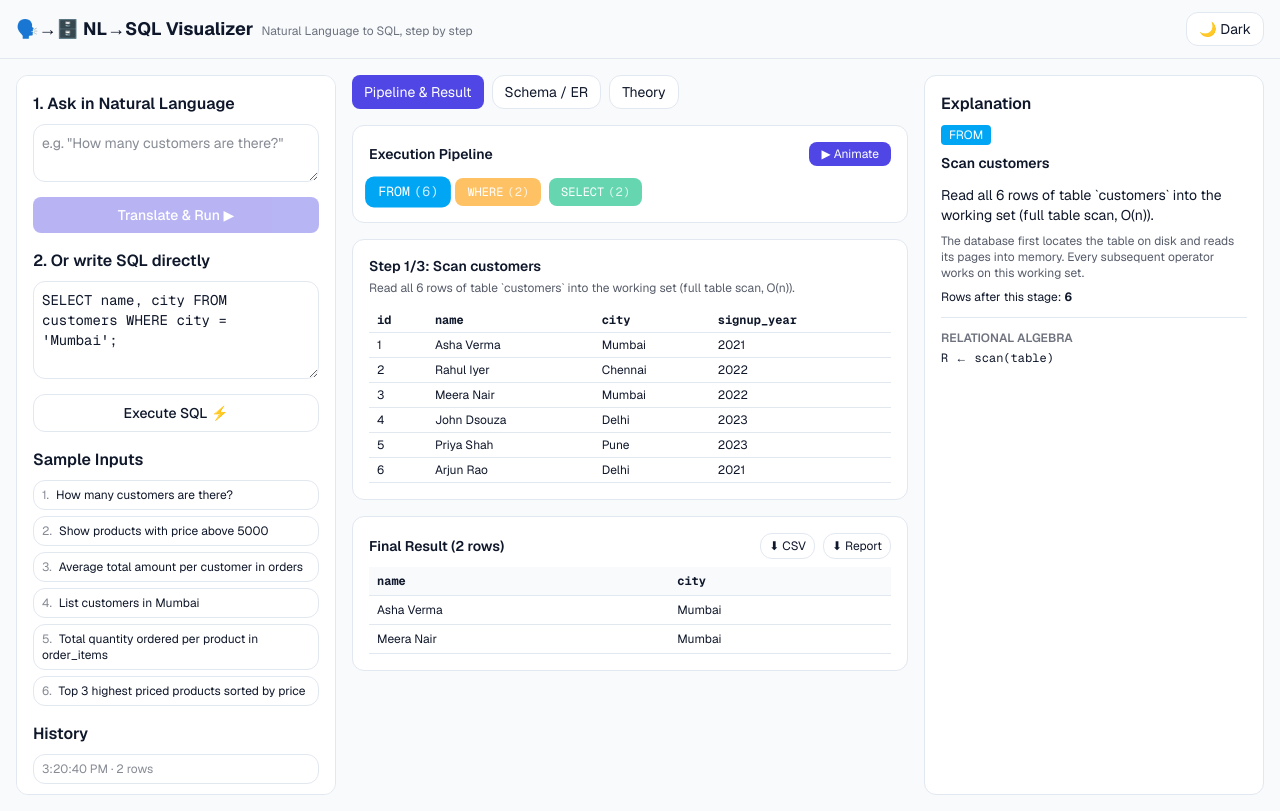
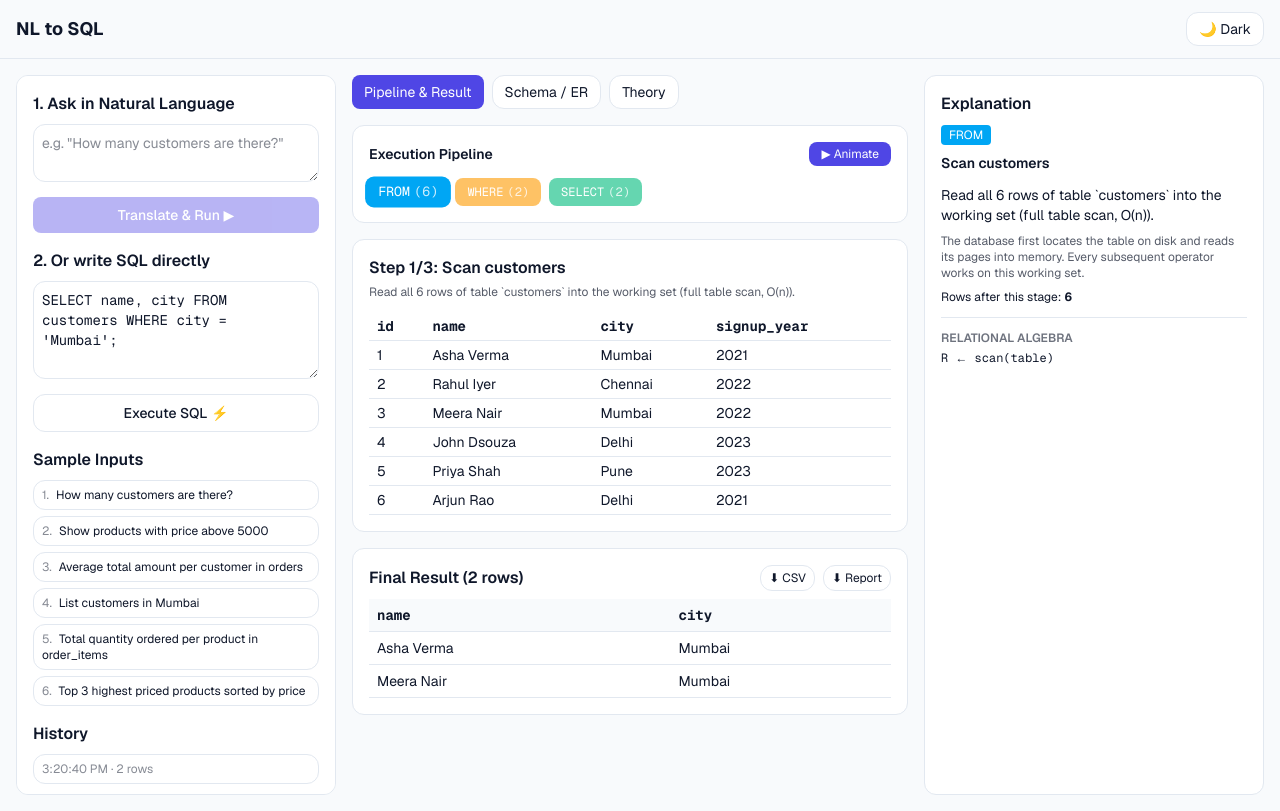
Before and after one commit to saurabhksatya/nlp-sql, a Next.js app: page / in a window 1280 px wide. Both pictures are taken after a click on the button "Execute SQL ⚡". Built offline with nearby package versions, Linux system fonts and the light colour scheme.

Commit message:
refactor: update headings and improve ER diagram rendering

```diff
--- a/package.json
+++ b/package.json
@@ -9,6 +9,7 @@
     "lint": "eslint"
   },
   "dependencies": {
+    "mermaid": "^11.17.2",
     "next": "16.3.2",
     "react": "19.2.8",
     "react-dom": "19.2.8"
--- a/src/app/page.tsx
+++ b/src/app/page.tsx
@@ -159,12 +159,7 @@ export default function Home() {
         className="flex items-center justify-between px-4 py-3 border-b"
         style={{ borderColor: "var(--border)" }}
       >
-        <h1 className="text-lg font-bold">
-          🗣️→🗄️ NL→SQL Visualizer
-          <span className="ml-2 text-xs font-normal opacity-60">
-            Natural Language to SQL, step by step
-          </span>
-        </h1>
+        <h1 className="text-lg font-bold">NL to SQL</h1>
         <button
           onClick={() => setDark((d) => !d)}
           className="px-3 py-1.5 rounded-lg text-sm panel hover:opacity-80"
@@ -353,7 +348,7 @@ export default function Home() {
 
               {current && (
                 <div className="panel p-4">
-                  <h3 className="font-semibold text-sm mb-1">
+                  <h3 className="font-semibold text-base mb-1">
                     Step {activeStep + 1}/{steps.length}: {current.title}
                   </h3>
                   <p className="text-xs opacity-70 mb-3">{current.detail}</p>
@@ -364,7 +359,7 @@ export default function Home() {
               {!error && finalRows.length > 0 && (
                 <div className="panel p-4">
                   <div className="flex items-center justify-between mb-2">
-                    <h3 className="font-semibold text-sm">
+                    <h3 className="font-semibold text-base">
                       Final Result ({finalRows.length} row
                       {finalRows.length !== 1 && "s"})
                     </h3>
@@ -395,10 +390,10 @@ export default function Home() {
               <div className="grid grid-cols-1 md:grid-cols-2 gap-3">
                 {SCHEMA.map((t) => (
                   <div key={t.name} className="panel p-3">
-                    <h3 className="font-mono font-semibold text-sm mb-1">
+                    <h3 className="font-mono font-semibold text-base mb-1">
                       {t.name}
                     </h3>
-                    <table className="text-xs w-full">
+                    <table className="text-sm w-full">
                       <tbody>
                         {t.columns.map((c) => (
                           <tr key={c.name}>
@@ -424,7 +419,10 @@ export default function Home() {
                   </div>
                 ))}
               </div>
-              <details className="mt-4">
+              <div className="mt-4">
+                <h3 className="font-semibold text-base mb-2">ER diagram</h3>
+                <MermaidDiagram source={mermaidSrc} dark={dark} />
+                <details className="mt-3">
                   <summary className="cursor-pointer text-sm font-semibold">
                     Mermaid ER source
                   </summary>
@@ -432,6 +430,7 @@ export default function Home() {
                     {mermaidSrc}
                   </pre>
                 </details>
+              </div>
             </div>
           )}
 
@@ -493,12 +492,45 @@ export default function Home() {
   );
 }
 
+function MermaidDiagram({ source, dark }: { source: string; dark: boolean }) {
+  const diagramRef = useRef<HTMLDivElement>(null);
+
+  useEffect(() => {
+    let cancelled = false;
+
+    void import("mermaid").then(({ default: mermaid }) => {
+      if (cancelled || !diagramRef.current) return;
+      mermaid.initialize({
+        startOnLoad: false,
+        securityLevel: "strict",
+        theme: dark ? "dark" : "default",
+      });
+      return mermaid.render("nl-sql-er-diagram", source).then(({ svg }) => {
+        if (cancelled || !diagramRef.current) return;
+        diagramRef.current.innerHTML = svg;
+      });
+    });
+
+    return () => {
+      cancelled = true;
+    };
+  }, [source, dark]);
+
+  return (
+    <div
+      ref={diagramRef}
+      className="panel min-h-40 overflow-x-auto p-3 [&_svg]:mx-auto [&_svg]:max-w-full"
+      aria-label="Entity relationship diagram"
+    />
+  );
+}
+
 function StepTable({ step }: { step: PipelineStep }) {
   if (!step.rows.length)
     return <p className="text-xs opacity-50 italic">No rows at this stage.</p>;
   return (
     <div className="overflow-x-auto max-h-56">
-      <table className="text-xs w-full border-collapse">
+      <table className="text-sm w-full border-collapse">
         <thead>
           <tr>
             {step.columns.map((c) => (
@@ -540,7 +572,7 @@ function StepTable({ step }: { step: PipelineStep }) {
 function ResultTable({ rows, cols }: { rows: Row[]; cols: string[] }) {
   return (
     <div className="overflow-x-auto">
-      <table className="text-xs w-full border-collapse">
+      <table className="text-sm w-full border-collapse">
         <thead>
           <tr style={{ background: "var(--background)" }}>
             {cols.map((c) => (
```
Also changed, not shown: 1 other file (tests, documents, lock files or other folders). Lines whose indentation alone changed are shown as unchanged.
